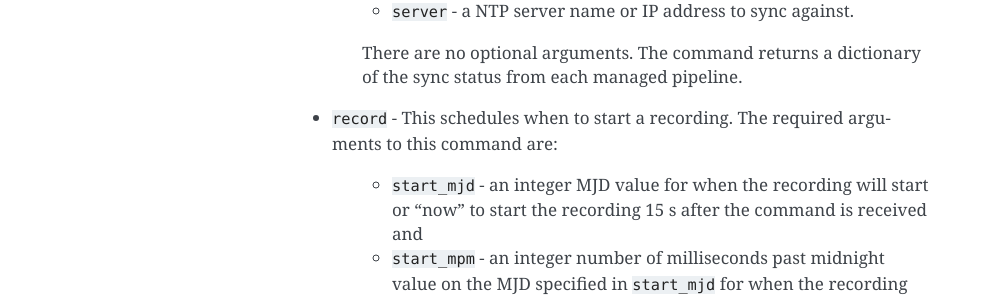
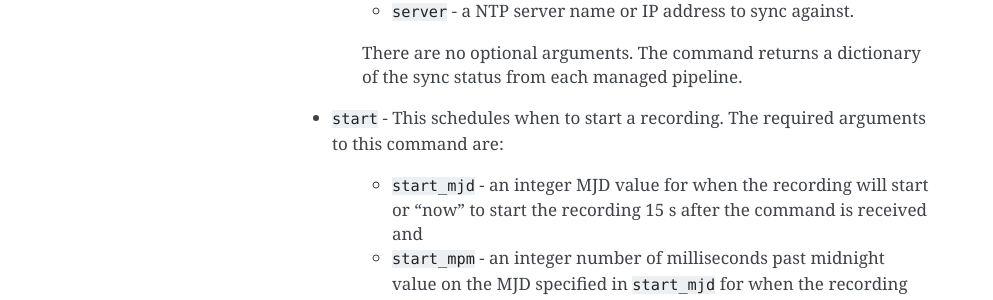
Before and after one commit to lwa-project/ovro_data_recorder, a Sphinx documentation site: the page built from docs/source/manager.rst, in a window 1280 px wide. Shown: the part 748-1048 px from the top of the page, without its empty margins (148-1141 px from the left). Built offline with Sphinx 7.4.7, drawn with Linux system fonts in a browser that asks for light colours; formulas are drawn with MathJax 3.

Commit message:
record -> start

```diff
--- a/docs/source/manager.rst
+++ b/docs/source/manager.rst
@@ -31,7 +31,7 @@ and ``stop``.
 
     There are no optional arguments.  The command returns a dictionary of the sync
     status from each managed pipeline.
- * ``record`` - This schedules when to start a recording.  The required arguments
+ * ``start`` - This schedules when to start a recording.  The required arguments
    to this command are:
 
     * ``start_mjd`` - an integer MJD value for when the recording will start or
```
